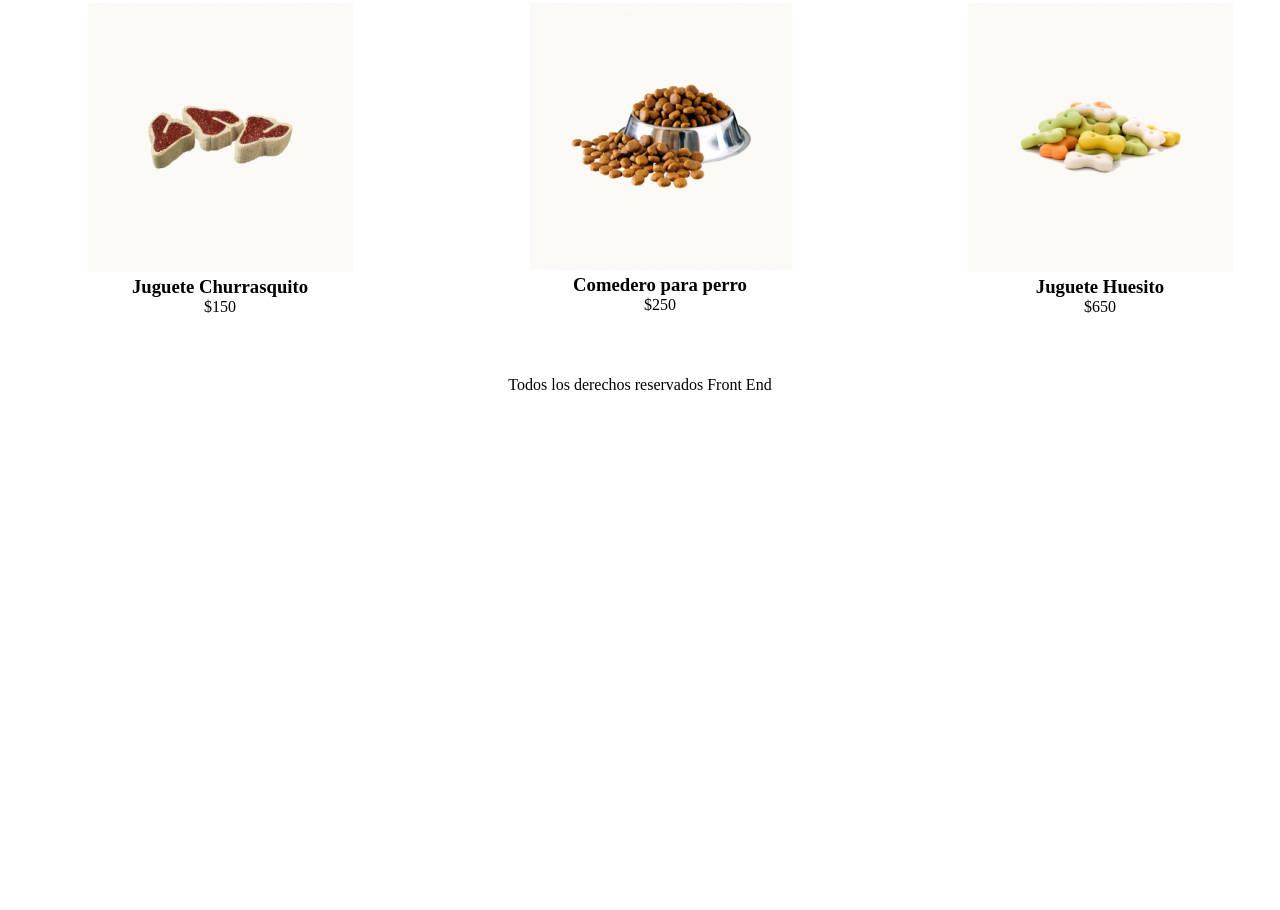
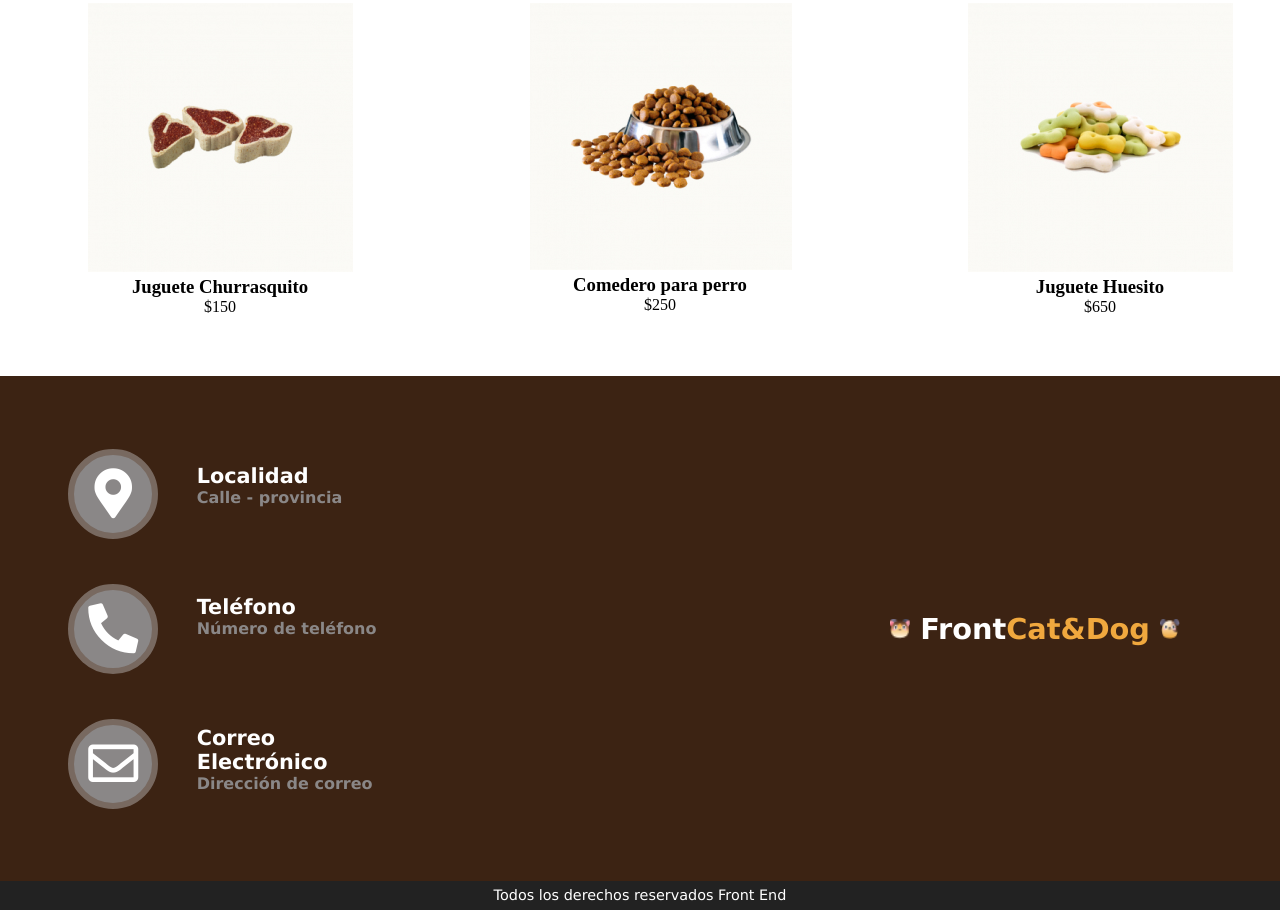
Before and after one commit to ro-rodriguez/tarea-clase6, a plain HTML site: page index.html in a window 1280 px wide. Shown: the part 608-1518 px from the top of the page. Before the commit the page ends 1002 px from the top, so only its background shows below. Drawn offline with Linux system fonts and the light colour scheme.

Commit message:
Add files via upload

```diff
--- a/css/estilos.css
+++ b/css/estilos.css
@@ -146,5 +146,75 @@ article{
     flex:1;
 }
 footer{
+    background-color: #3C2313;
+    justify-content: center;
+    color: white;
+    font-family: 'Lucida Sans';
+    display: flex;
+    flex-direction: row;
+    flex-wrap: wrap;
+    justify-content: space-around;
+}
+#footer-1{
+    flex: 1;
+    text-align: right;
+    margin: auto;
+}
+#footer-2{
+    flex: 1;
+    margin: auto;
+}
+#logo-footer{
+    flex: 4;
+    font-size: 1.8rem;
+    font-weight: bold;
+    text-align: right;
+    margin: auto;
+    margin-right: 100px;
+}
+#footer-3{
+    flex: 6 1900px;
+    height: 2em;
+    line-height: 2em;
+    font-size: 0.9rem;
+    background-color: #222222;
     text-align: center;
 }
+#footer-1 ul{
+    list-style: none;
+    margin: 1em;
+}
+#footer-1 ul li i{
+    width: 90px;
+    height: 90px;
+    line-height: 76px;
+    background-color: #8A8787;
+    border: 6px solid #786960;
+    border-radius: 50%;
+    text-align: center;
+    margin: 1.4rem;
+}
+i{
+    font-size: 50px;
+}
+#footer-2 h2{
+    font-size: 1.3em;
+}
+#footer-2 p{
+    font-size: 1em;
+    color: #8A8787;
+    font-weight: bold;
+}
+#footer-2 div{
+    margin: 5.5rem 0 5.5rem 0;
+}
+
+#logo-footer a{
+    text-decoration: none;
+}
+#logo-footer a span{
+    color: white;
+}
+#logo-footer a .estilo-footerB{
+    color:#F0A83E;
+}
--- a/index.html
+++ b/index.html
@@ -5,6 +5,7 @@
     <meta http-equiv="X-UA-Compatible" content="IE=edge">
     <meta name="viewport" content="width=device-width, initial-scale=1.0">
     <title>Petshop</title>
+    <link rel="stylesheet" href="https://cdnjs.cloudflare.com/ajax/libs/font-awesome/5.15.3/css/all.min.css" integrity="sha512-iBBXm8fW90+nuLcSKlbmrPcLa0OT92xO1BIsZ+ywDWZCvqsWgccV3gFoRBv0z+8dLJgyAHIhR35VZc2oM/gI1w==" crossorigin="anonymous" referrerpolicy="no-referrer" />
     <link rel="stylesheet" href="css/estilos.css">
 </head>
 <body>
@@ -69,7 +70,37 @@
         </section>
     </main>
     <footer>
+        <div id="footer-1">
+            <ul>
+                <li><i class="fas fa-map-marker-alt"></i></li>
+                <li><i class="fas fa-phone-alt"></i></li>
+                <li><i class="far fa-envelope"></i></li>
+            </ul>
+        </div>
+        <div id="footer-2">
+            <div>
+                <h2>Localidad</h2>
+                <p>Calle - provincia</p>
+            </div>
+            <div>
+                <h2>Teléfono</h2>
+                <p>Número de teléfono</p>
+            </div>
+            <div>
+                <h2>Correo Electrónico</h2>
+                <p>Dirección de correo</p>
+            </div>
+        </div>
+        <div id="logo-footer">
+            <a href="index.html" title="Página web">
+                <img src="imagenes/cat.png" alt="gatito" width="20" height="20">
+                <span>Front</span><span class="estilo-footerB">Cat&amp;Dog</span>
+                <img src="imagenes/dog.png" alt="perrito" width="20" height="20">
+            </a>
+        </div>
+        <div id="footer-3">
         <p>Todos los derechos reservados Front End</p>
+        </div>
     </footer>
 </body>
 </html>
```
